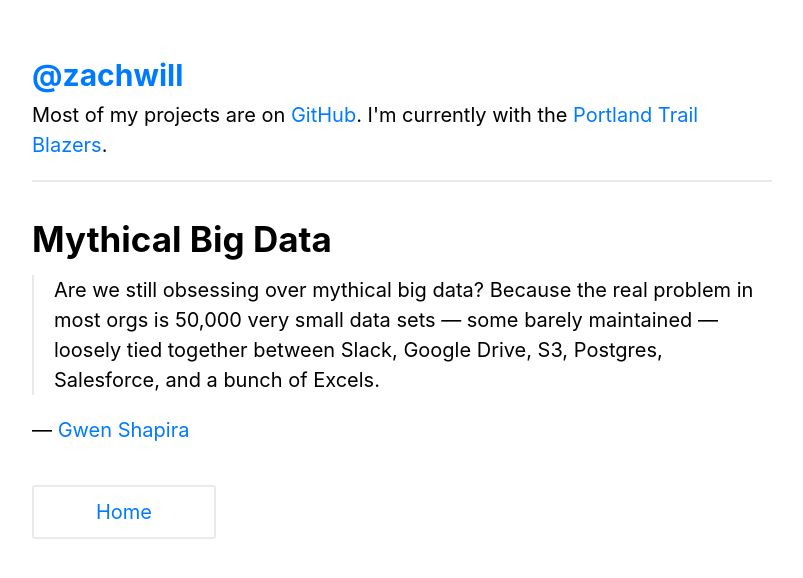
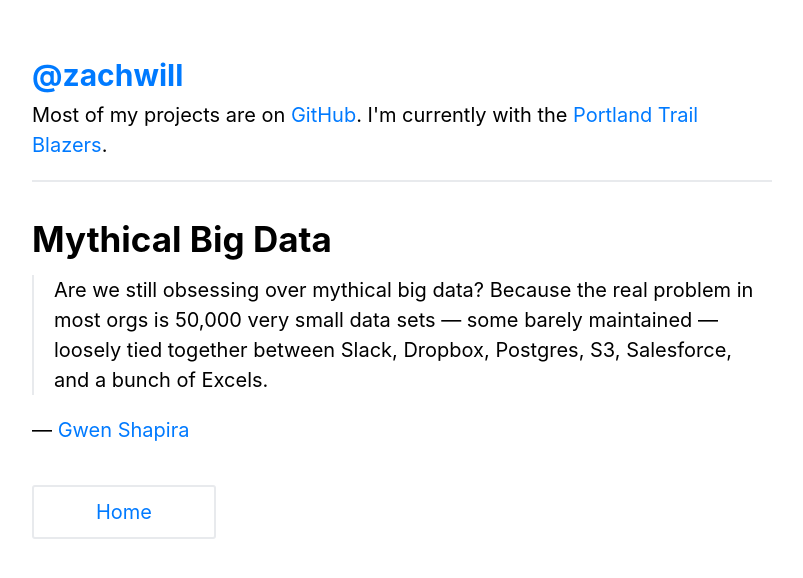
Before and after one commit to zachwill/blog, a Jekyll site: the page built from _posts/2022-09-29-mythical-big-data.md, in a window 1280 px wide. Shown: the top 578 px of the page, without its empty margins (238-1041 px from the left). Built offline with Jekyll 4.4.1, drawn with Linux system fonts in a browser that asks for light colours.

Commit message:
Dropbox is better than Google Drive

```diff
--- a/_posts/2022-09-29-mythical-big-data.md
+++ b/_posts/2022-09-29-mythical-big-data.md
@@ -4,6 +4,6 @@
 permalink : /mythical-big-data/
 ---
 
-> Are we still obsessing over mythical big data? Because the real problem in most orgs is 50,000 very small data sets &mdash; some barely maintained &mdash; loosely tied together between Slack, Google Drive, S3, Postgres, Salesforce, and a bunch of Excels.
+> Are we still obsessing over mythical big data? Because the real problem in most orgs is 50,000 very small data sets &mdash; some barely maintained &mdash; loosely tied together between Slack, Dropbox, Postgres, S3, Salesforce, and a bunch of Excels.
 
 &mdash; [Gwen Shapira](https://twitter.com/gwenshap/status/1227090981008265216)
```
